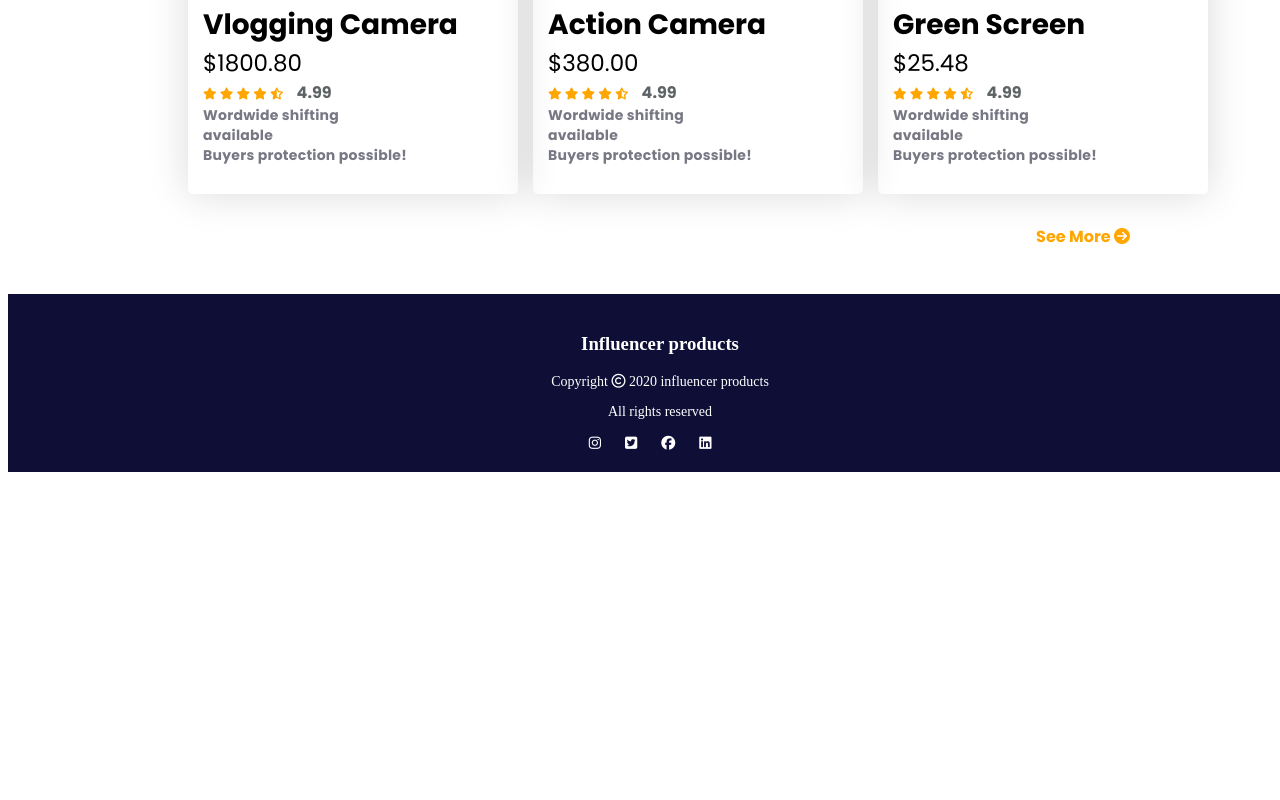
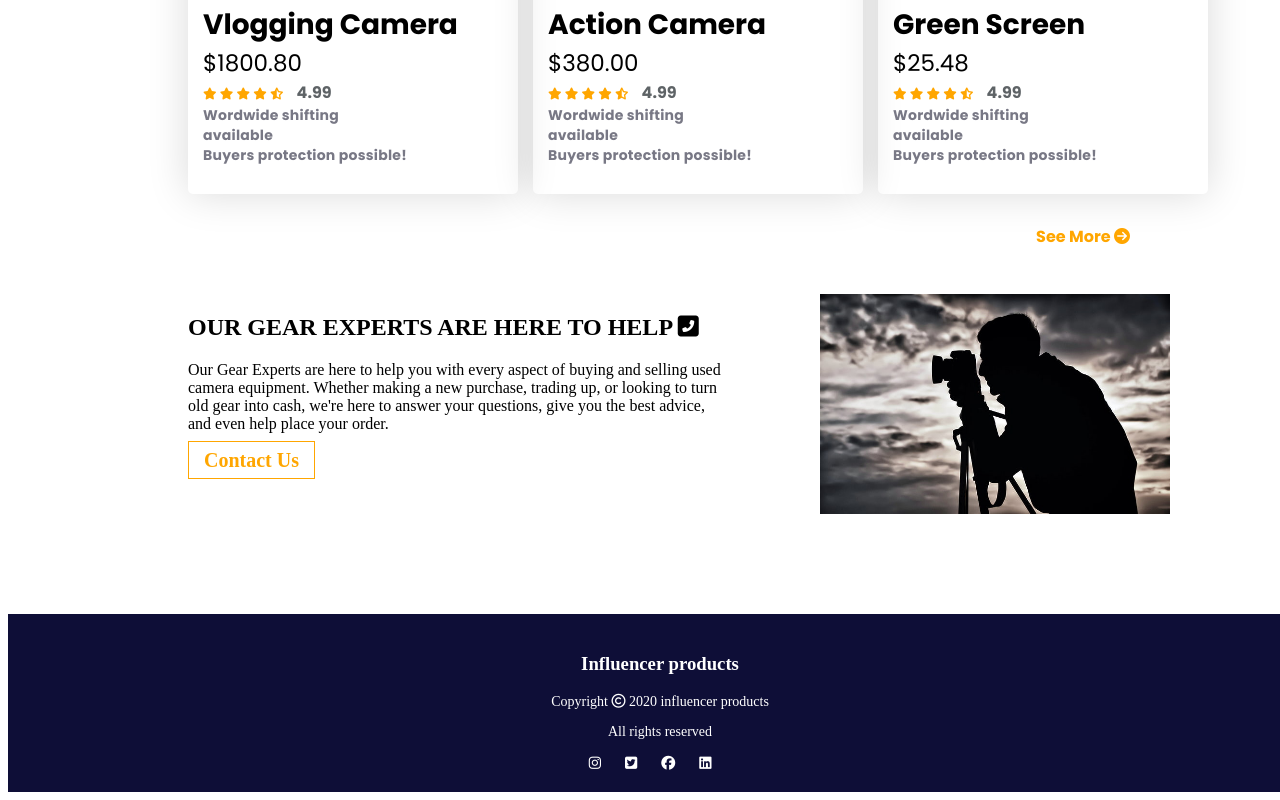
Before and after one commit to ariful892/assignment-2-repo, a plain HTML site: page index.html in a window 1280 px wide. Shown: the part 2085-2885 px from the top of the page. Before the commit the page ends 2565 px from the top, so only its background shows below. Drawn offline with Linux system fonts and the light colour scheme.

Commit message:
complete

```diff
--- a/index.html
+++ b/index.html
@@ -217,6 +217,25 @@
                 <a target="_blank" href="">See More <i class="fas fa-arrow-circle-right"></i></a>
             </div>
         </section>
+
+        <!-- Contact section -->
+        <section class="contact-details">
+            <div class="contact-info">
+                <h2>OUR GEAR EXPERTS ARE HERE TO HELP <i class="fas fa-phone-square-alt"></i>
+                </h2>
+
+                <p>Our Gear Experts are here to help you with every aspect of buying and selling used camera equipment.
+                    Whether making a new purchase, trading up, or looking to turn old gear into cash, we're here to
+                    answer your questions, give you the best advice, and even help place your order.</p>
+                <div class="contact-btn">
+                    <a href="">Contact Us</a>
+                </div>
+
+            </div>
+
+            <img src="images/cam.jpg" alt="">
+
+        </section>
     </main>
 
     <!-- Footer section -->
@@ -228,8 +247,6 @@
         <i class="fab fa-twitter-square social-icon"></i>
         <i class="fab fa-facebook social-icon"></i>
         <i class="fab fa-linkedin social-icon"></i>
-
-
     </footer>
 
 </body>
--- a/styles/style.css
+++ b/styles/style.css
@@ -11,11 +11,15 @@
     padding-top: 10px;
     margin-top: 60px;
     margin-left: 180px;
+
+
+    transition: width 3s ease-in;
 }
 .product-title:hover{
     background-color: #FFFFFF;
     color:rgb(255, 166, 0);
     border: 1px solid rgb(255, 166, 0);
+    width: 300px;
 }
 
 
@@ -138,6 +142,29 @@
     color:rgb(255, 166, 0);
 }
 
+/* Contat details */
+.contact-details{
+    margin-top: 100px;
+    display: flex;
+}
+.contact-info{
+    width: 50%;
+    margin-right: 90px;
+}
+
+.contact-btn a{
+    text-decoration: none;
+    font-size: 20px;
+    font-weight: bold;
+    color:rgb(255, 166, 0);
+    border: 1px solid  rgb(255, 166, 0);
+    padding: 7px 15px;
+}
+.contact-details img{
+    width: 350px;
+    height: 220px;
+}
+
 /* Footer styles */
 footer{
     text-align: center;
```
Also changed, not shown: images/cam.jpg (added).
